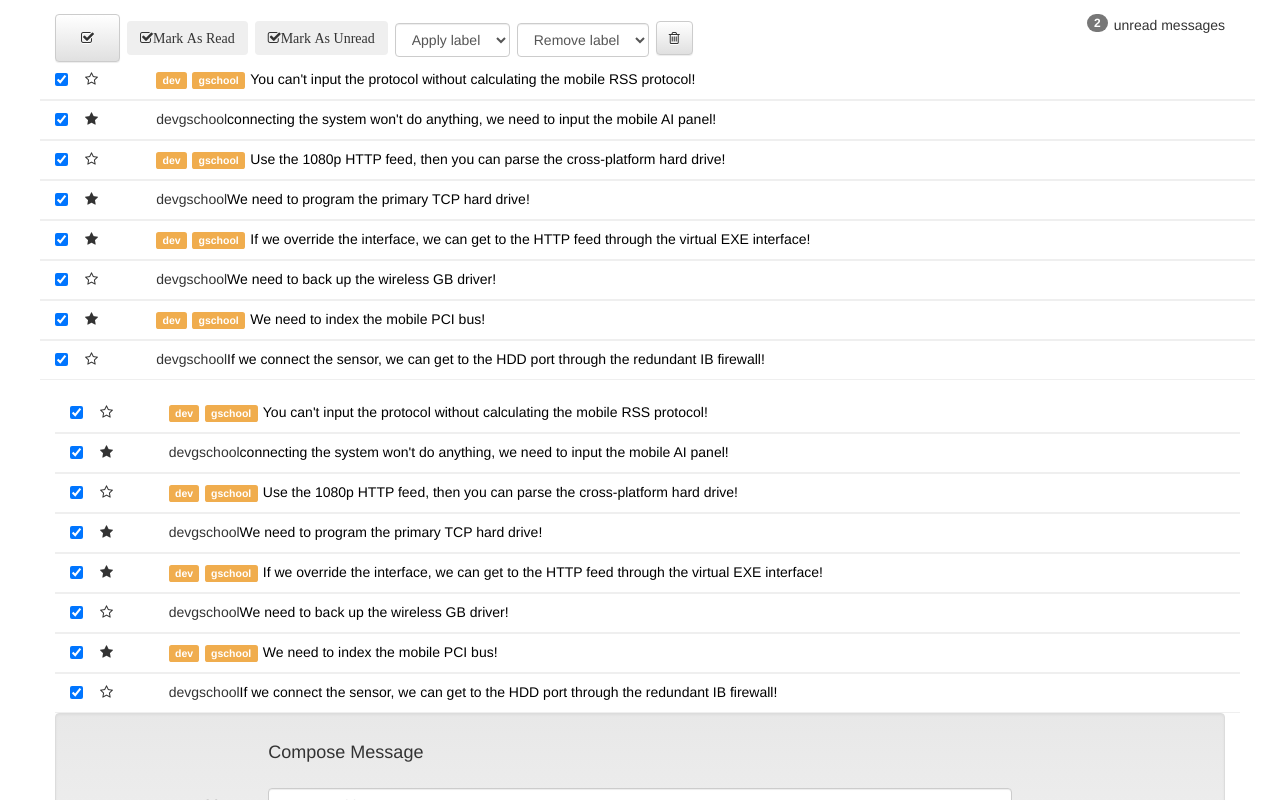
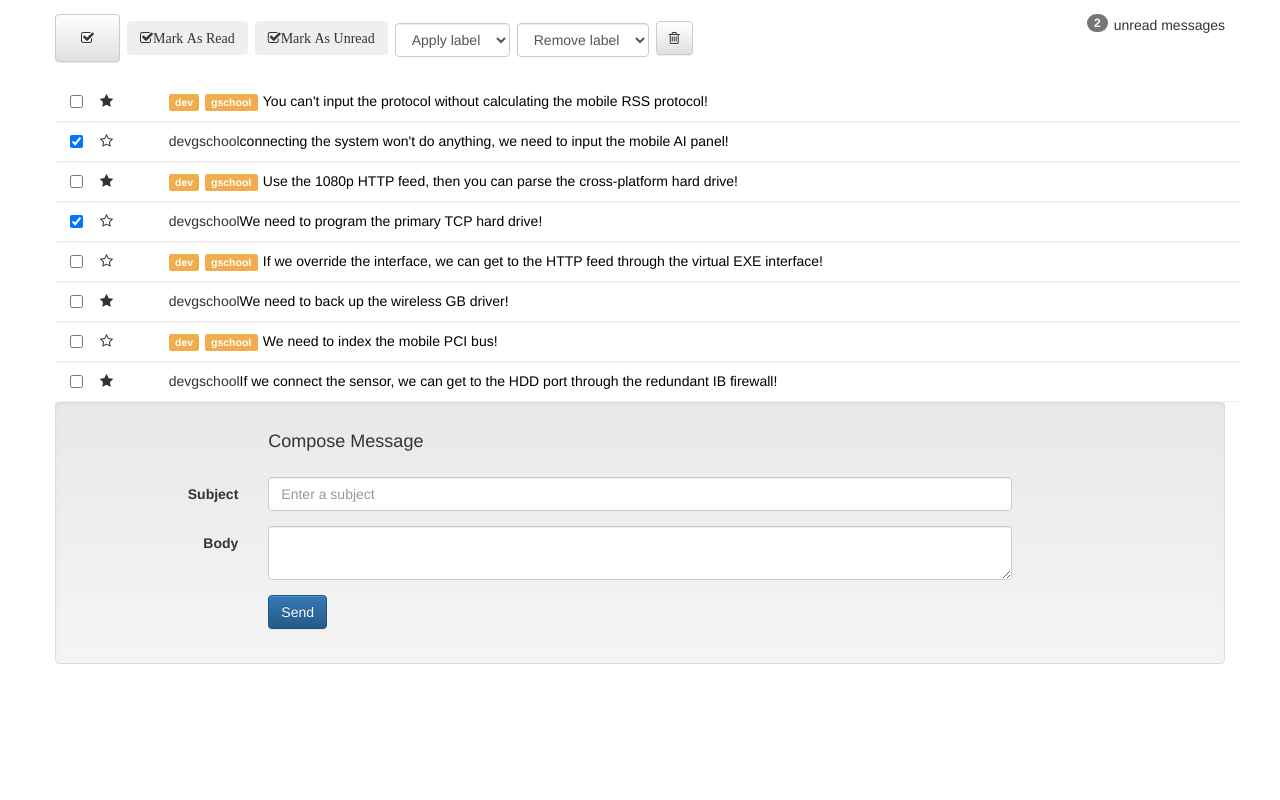
Before and after one commit to Kangaroo86/Q2Project, a React (Create React App) app: page / in a window 1280 px wide. Shown: the top 800 px of the page. Built offline with nearby package versions, Linux system fonts and the light colour scheme.

Commit message:
inbox react

```diff
--- a/src/component/InboxPage.js
+++ b/src/component/InboxPage.js
@@ -8,7 +8,11 @@ import ToolbarComponent from './ToolbarComponent.js';
 export default function InboxPage({
   messages,
   selectedMessageIds,
-  showComposeForm
+  showComposeForm,
+  onStarMessage,
+  onUnstarMessage,
+  onSelectMessage,
+  onDeselectMessage
 }) {
   return (
     <InboxPageLayout>
@@ -19,6 +23,10 @@ export default function InboxPage({
       <MessagesComponent
         messages={messages}
         selectedMessageIds={selectedMessageIds}
+        onStarMessage={onStarMessage}
+        onUnstarMessage={onUnstarMessage}
+        onSelectMessage={onSelectMessage}
+        onDeselectMessage={onDeselectMessage}
       />
       {showComposeForm && <ComposeFormComponent />}
     </InboxPageLayout>
--- a/src/component/MessageComponent.js
+++ b/src/component/MessageComponent.js
@@ -1,9 +1,48 @@
-import React from 'react';
+import React, { Component } from 'react';
 var classNames = require('classnames');
 
-export default function MessageComponent({ selected, message }) {
+export default class MessageComponent extends Component {
+  constructor(props) {
+    //props have all of the shits pass in. this.props = props
+    super(props); //purpose of super is calling 'constructor' method from 'Component'
+
+    this.state = {
+      toggler: false
+    };
+    //console.log('props----', props); //debugging
+    //console.log('this.props----', this.props); //debugging
+    this.handleCheckClick = this.handleCheckClick.bind(this);
+    this.handleStarClick = this.handleStarClick.bind(this);
+  }
+
+  handleCheckClick(event) {
+    //console.log('result --------', event); //debugging
+    event.preventDefault();
+    //console.log('starred: ' + message.id); //debugging
+    //console.log('type ' + typeof this.props.onStarMessage); //debugging
+    //console.log('this.props.onStarMesage ' + this.props.onStarMessage); //debugging
+    //console.log('debug', this.props.debug);
+    console.log('is it click');
+    if (this.props.message.selected) {
+      this.props.onDeselectMessage(this.props.message.id);
+    } else {
+      this.props.onSelectMessage(this.props.message.id);
+    }
+  }
+
+  handleStarClick(event) {
+    event.preventDefault();
+    if (this.props.message.starred) {
+      this.props.onUnstarMessage(this.props.message.id);
+    } else {
+      this.props.onStarMessage(this.props.message.id);
+    }
+  }
+
+  render() {
     let star; //for star
     let label; //for label
+    let check;
 
     //for label
     let classes = classNames({
@@ -13,7 +52,9 @@ export default function MessageComponent({ selected, message }) {
       // unread: message.read
     });
 
-  if (message.labels.length !== 0) {
+    //console.log('testing ----------', this.props.message.labels);
+    if (this.props.message.labels.length !== 0) {
+      //this.props.message is from MessagesComponent//
       label = classNames({
         label: true,
         'label-warning': true
@@ -26,28 +67,44 @@ export default function MessageComponent({ selected, message }) {
     }
 
     //for star
-  if (!message.starred === true) {
+    //console.log(this.props.message.starred);
+    if (this.props.message.starred === true) {
       star = classNames({
         star: true,
         fa: true,
         'fa-star': true
       });
+      //console.log('hit the if');
     } else {
+      //console.log('hit the else');
       star = classNames({
         star: true,
         fa: true,
         'fa-star-o': true
       });
     }
+    //for check
+    console.log('this.props.message.read', this.props.message.read);
+    if (this.props.message.selected === true) {
+      check = 'checked';
+    } else {
+      check = '';
+    }
+    //console.log('check', check);
+
     return (
       <div className={classes}>
         <div className="col-xs-1">
           <div className="row">
             <div className="col-xs-2">
-            <input type="checkbox" checked="checked" />
+              <input
+                type="checkbox"
+                checked={check}
+                onClick={this.handleCheckClick}
+              />
             </div>
             <div className="col-xs-2">
-            <i className={star} />
+              <i className={star} onClick={this.handleStarClick} />
             </div>
           </div>
         </div>
@@ -55,9 +112,75 @@ export default function MessageComponent({ selected, message }) {
           <span className={label}>dev</span>
           <span className={label}>gschool</span>
           <a href="#">
-          {message.subject}
+            {this.props.message.subject}
           </a>
         </div>
       </div>
     );
   }
+}
+
+///////////////////////////////
+// import React from 'react';
+// var classNames = require('classnames');
+//
+// export default function MessageComponent({ selected, message }) {
+//   let star; //for star
+//   let label; //for label
+//
+//   //for label
+//   let classes = classNames({
+//     row: true,
+//     message: true
+//     // selected: selected,
+//     // unread: message.read
+//   });
+//
+//   if (message.labels.length !== 0) {
+//     label = classNames({
+//       label: true,
+//       'label-warning': true
+//     });
+//   } else {
+//     label = classNames({
+//       label: false,
+//       'label-warning': false
+//     });
+//   }
+//
+//   //for star
+//   if (!message.starred === true) {
+//     star = classNames({
+//       star: true,
+//       fa: true,
+//       'fa-star': true //control star toggler
+//     });
+//   } else {
+//     star = classNames({
+//       star: true,
+//       fa: true,
+//       'fa-star-o': true //control star toggler
+//     });
+//   }
+//   return (
+//     <div className={classes}>
+//       <div className="col-xs-1">
+//         <div className="row">
+//           <div className="col-xs-2">
+//             <input type="checkbox" checked="checked" />
+//           </div>
+//           <div className="col-xs-2">
+//             <i className={star} />
+//           </div>
+//         </div>
+//       </div>
+//       <div className="col-xs-11">
+//         <span className={label}>dev</span>
+//         <span className={label}>gschool</span>
+//         <a href="#">
+//           {message.subject}
+//         </a>
+//       </div>
+//     </div>
+//   );
+// }
--- a/src/component/MessagesComponent.js
+++ b/src/component/MessagesComponent.js
@@ -1,15 +1,27 @@
 import React from 'react';
 import MessageComponent from './MessageComponent.js';
 
-export default function MessagesComponent({ messages, selectedMessageIds }) {
+export default function MessagesComponent({
+  messages,
+  selectedMessageIds,
+  onStarMessage,
+  onUnstarMessage,
+  onSelectMessage,
+  onDeselectMessage
+}) {
   //console.log(selectedMessageIds);
   return (
     <div>
-      {console.log('this is messages props', messages)}
+      {/* {console.log('this is messages props', messages)} */}
       {messages.map(element =>
         <MessageComponent
           message={element}
-          selected={selectedMessageIds.indexOf(element.id) > -1 ? true : false}
+          //selected={selectedMessageIds.indexOf(element.id) > -1 ? true : false}
+          selected={element.selected ? element.selected : false}
+          onStarMessage={onStarMessage}
+          onUnstarMessage={onUnstarMessage}
+          onSelectMessage={onSelectMessage}
+          onDeselectMessage={onDeselectMessage}
         />
       )}
     </div>
--- a/src/component/ToolbarComponent.js
+++ b/src/component/ToolbarComponent.js
@@ -64,11 +64,15 @@ export default function ToolbarComponent({ messages, selectedMessageCount }) {
         </button>
       </div>
 
-      <div>
+      {/* <div>
         {messages.map(element =>
-          <MessageComponent message={element} selected={selectedMessageCount} />
+          <MessageComponent
+            message={element}
+            selected={selectedMessageCount}
+            debug={'toolbar'}
+          />
         )}
-      </div>
+      </div> */}
     </div>
   );
   //
--- a/src/index.js
+++ b/src/index.js
@@ -7,6 +7,58 @@ import './index.css';
 import ComposeFormComponent from './component/ComposeFormComponent.js';
 import MessageComponent from './component/MessageComponent.js';
 import InboxPage from './component/InboxPage.js';
+
+let selected = function() {};
+let message = function() {};
+let onMarkAsReadMessage = function() {};
+
+//THIS IS FOR CHECK
+let onSelectMessage = function(itemId) {
+  let matchedObject = seedData.find(function(message) {
+    return message.id === itemId;
+  });
+
+  if (matchedObject !== undefined) {
+    matchedObject.selected = true;
+  }
+  render();
+};
+let onDeselectMessage = function(itemId) {
+  let matchedObject = seedData.find(function(message) {
+    return message.id === itemId;
+  });
+
+  if (matchedObject !== undefined) {
+    matchedObject.selected = false;
+  }
+  render();
+};
+
+//THIS IS FOR STAR
+//loop through an array checking for conditional, set star to
+let onStarMessage = function(itemId) {
+  let matchedObject = seedData.find(function(message) {
+    return message.id === itemId;
+  });
+
+  if (matchedObject !== undefined) {
+    matchedObject.starred = true;
+  }
+  render();
+};
+
+let onUnstarMessage = function(itemId) {
+  console.log('unstared entered the function');
+  let matchedObject = seedData.find(function(message) {
+    return message.id === itemId;
+  });
+  console.log('unstared matchedobj', matchedObject);
+  if (matchedObject !== undefined) {
+    matchedObject.starred = false;
+    console.log('unstared entered the if');
+  }
+  render();
+};
 
 const seedData = [
   {
@@ -76,12 +128,19 @@ const seedData = [
 
 let inputMesseges = [];
 
+function render() {
   ReactDOM.render(
     <InboxPage
       messages={seedData}
       selectedMessageIds={inputMesseges}
       showComposeForm={ComposeFormComponent}
+      onStarMessage={onStarMessage}
+      onUnstarMessage={onUnstarMessage}
+      onSelectMessage={onSelectMessage}
+      onDeselectMessage={onDeselectMessage}
     />,
     document.getElementById('root')
   );
-registerServiceWorker();
+}
+render();
+//registerServiceWorker();
```
Also changed, not shown: src/component/notesDeleteAfter.js (added, +35 -0 lines). Lines whose indentation alone changed are shown as unchanged.
